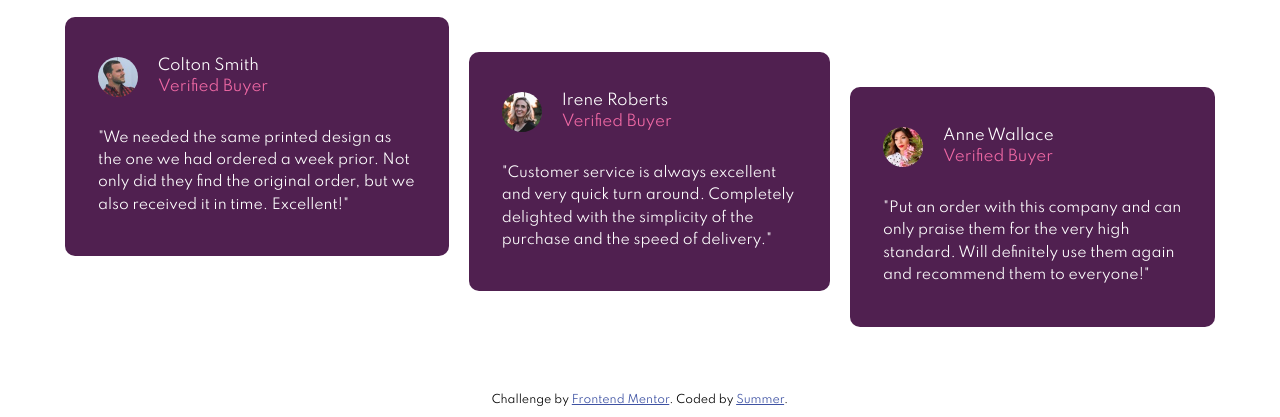
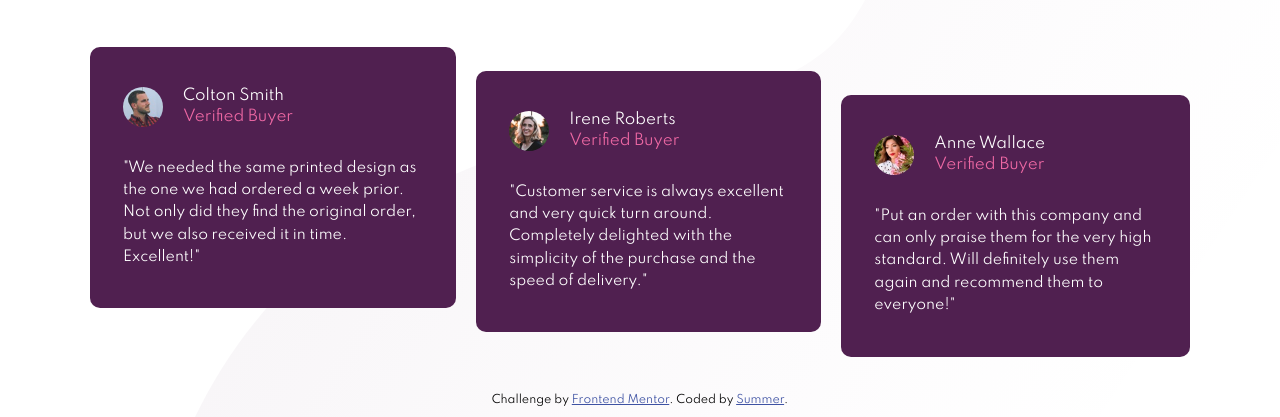
Before and after one commit to summermmg/Social-proof-section, a plain HTML site: page index.html in a window 1280 px wide. Shown: the part 393-810 px from the top of the page. Drawn offline with Linux system fonts and the light colour scheme.

Commit message:
update style.css

```diff
--- a/style.css
+++ b/style.css
@@ -17,6 +17,13 @@
 html, body {
     font-family: 'Spartan', sans-serif;
     font-size: 15px;
+}
+
+body {
+    background-image: url('./images/bg-pattern-top-mobile.svg'),
+     url('./images/bg-pattern-bottom-mobile.svg');
+    background-repeat: no-repeat;
+    background-position: top left, bottom right;
 }
 
 ul {
@@ -141,10 +148,14 @@ main>:nth-child(2)>:nth-child(3) .buyer-icon {
 
 /* Media Queries */
 
-@media screen and (min-width: 780px) {
+@media screen and (min-width: 1024px) {
+    body {
+        background-image: url('./images/bg-pattern-top-desktop.svg'), url('./images/bg-pattern-bottom-desktop.svg');
+    }
+
     main {
-        max-width: 1150px;
-        margin: 100px auto 50px;
+        max-width: 1100px;
+        margin: 100px 30px 50px;
     }
 
     main>:first-child {
@@ -224,3 +235,10 @@ main>:nth-child(2)>:nth-child(3) .buyer-icon {
         justify-content: center;
     }
 }
+
+@media screen and (min-width: 1160px) {
+    main {
+        max-width: 1100px;
+        margin: 130px auto 50px;
+    }
+}
```
